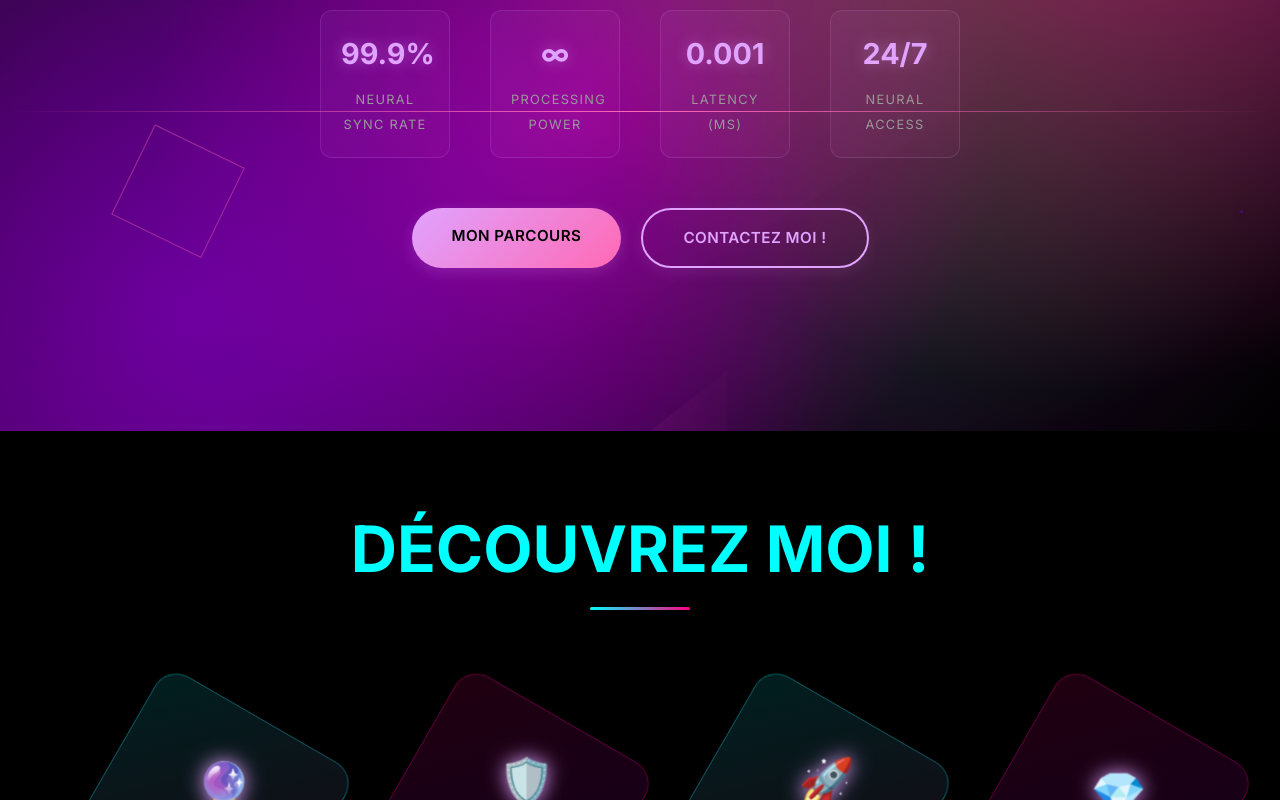
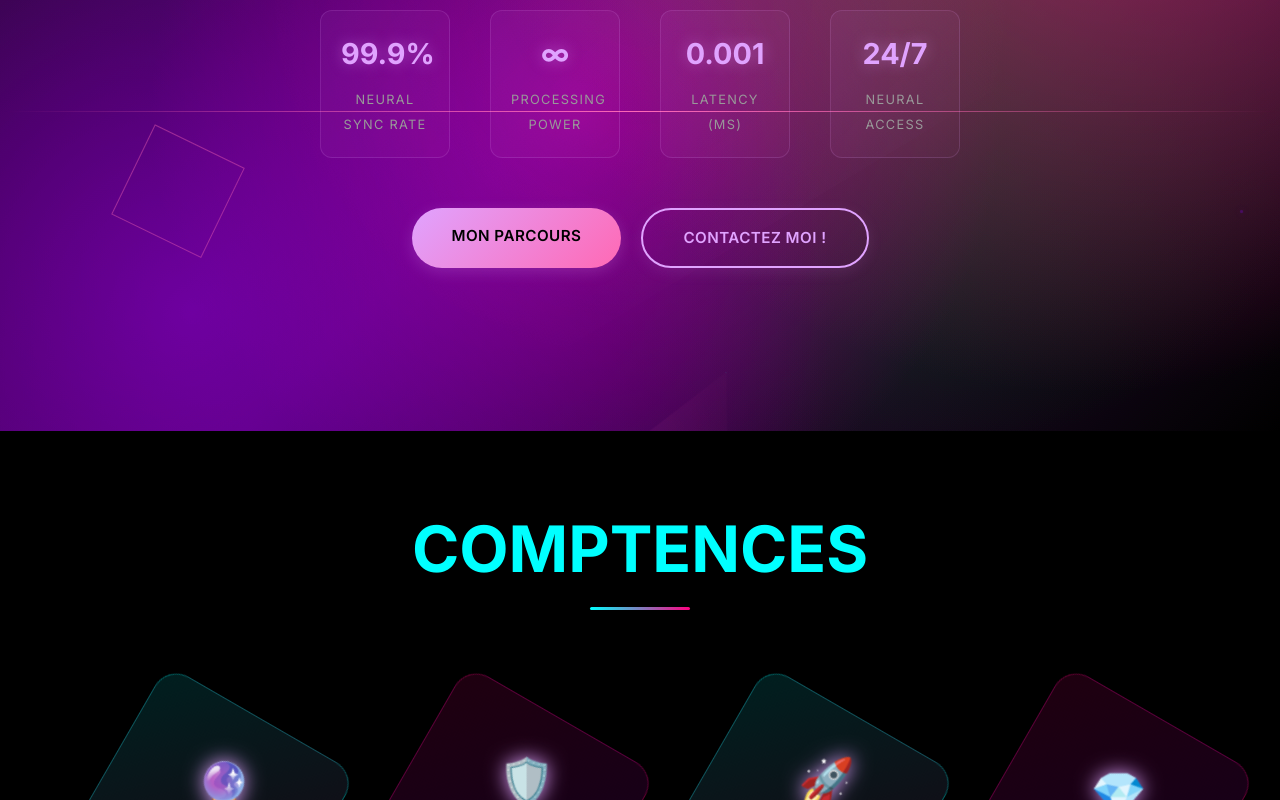
Before and after one commit to myssclick/portfolio, a plain HTML site: page index.html in a window 1280 px wide. Shown: the part 369-1169 px from the top of the page. Drawn offline with Linux system fonts and the light colour scheme.

Commit message:
Sauvegarde avant ouverture autre projet

```diff
--- a/index.html
+++ b/index.html
@@ -127,7 +127,7 @@ https://templatemo.com/tm-597-neural-glass
 
     <!-- Section 3: Hexagonal Showcase -->
     <section class="showcase" id="showcase">
-        <h2 class="section-title">DÉCOUVREZ MOI !</h2>
+        <h2 class="section-title">COMPTENCES</h2>
         <div class="hexagon-container">
             <div class="hexagon">
                 <div class="hexagon-inner glass">
```
